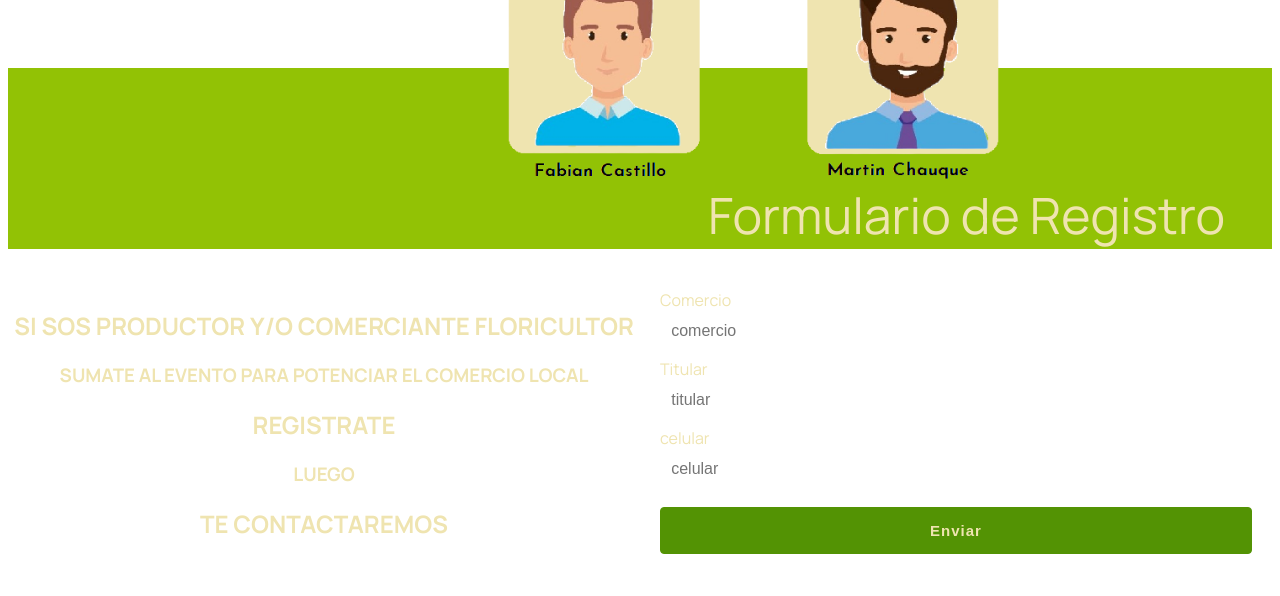
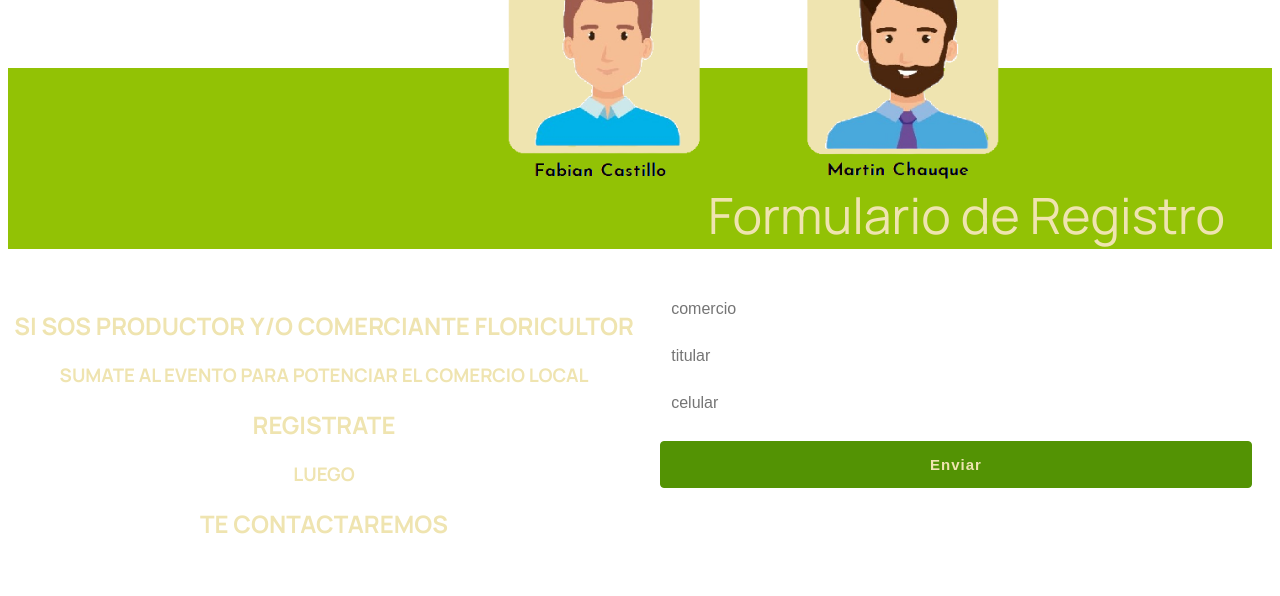
Before and after one commit to martinch12/pilis-mod2-castillo-chauque, a plain HTML site: page index.html in a window 1280 px wide. Shown: the part 1904-2500 px from the top of the page. Drawn offline with Linux system fonts and the light colour scheme; some packages are replaced by stand-ins of ours; a script that the page names is missing.

Commit message:
First Commit

```diff
--- a/index.html
+++ b/index.html
@@ -157,15 +157,15 @@
   <div class="registro-form">
   <form id="formulario">
   <div class="form-group">
-  <label for="name">Comercio</label>
+  <label for="name"></label>
   <input id="comercio" class="form-control" type="text" placeholder="comercio">
   </div>
   <div class="form-group">
-  <label for="name">Titular</label>
+  <label for="name"></label>
   <input id="titular" class="form-control" type="text" placeholder="titular">
   </div>
   <div class="form-group">
-  <label for="name">celular</label>
+  <label for="name"></label>
   <input id="celular" class="form-control" type="tel" placeholder="celular">
   </div>
   <button id="enviar" class="btn btn-light">Enviar</button>
```
